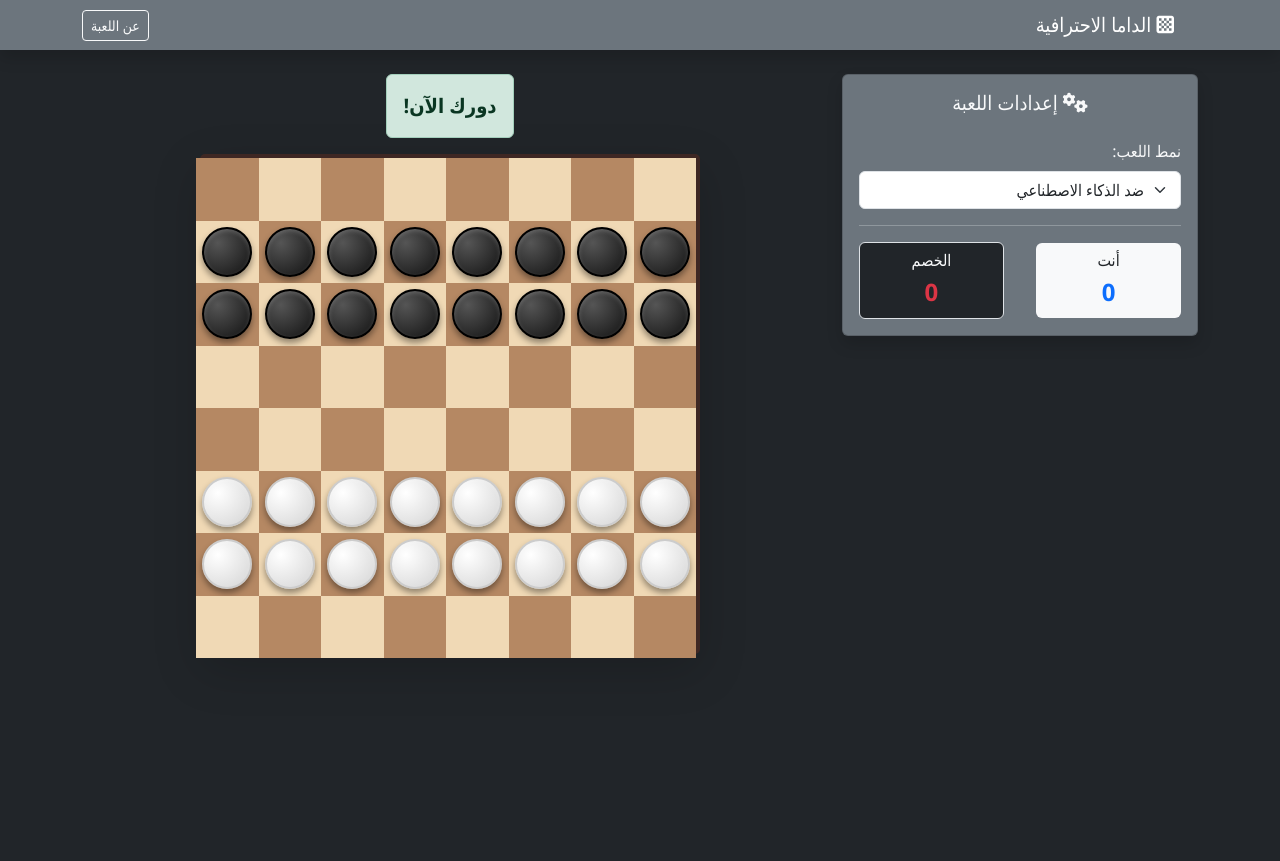
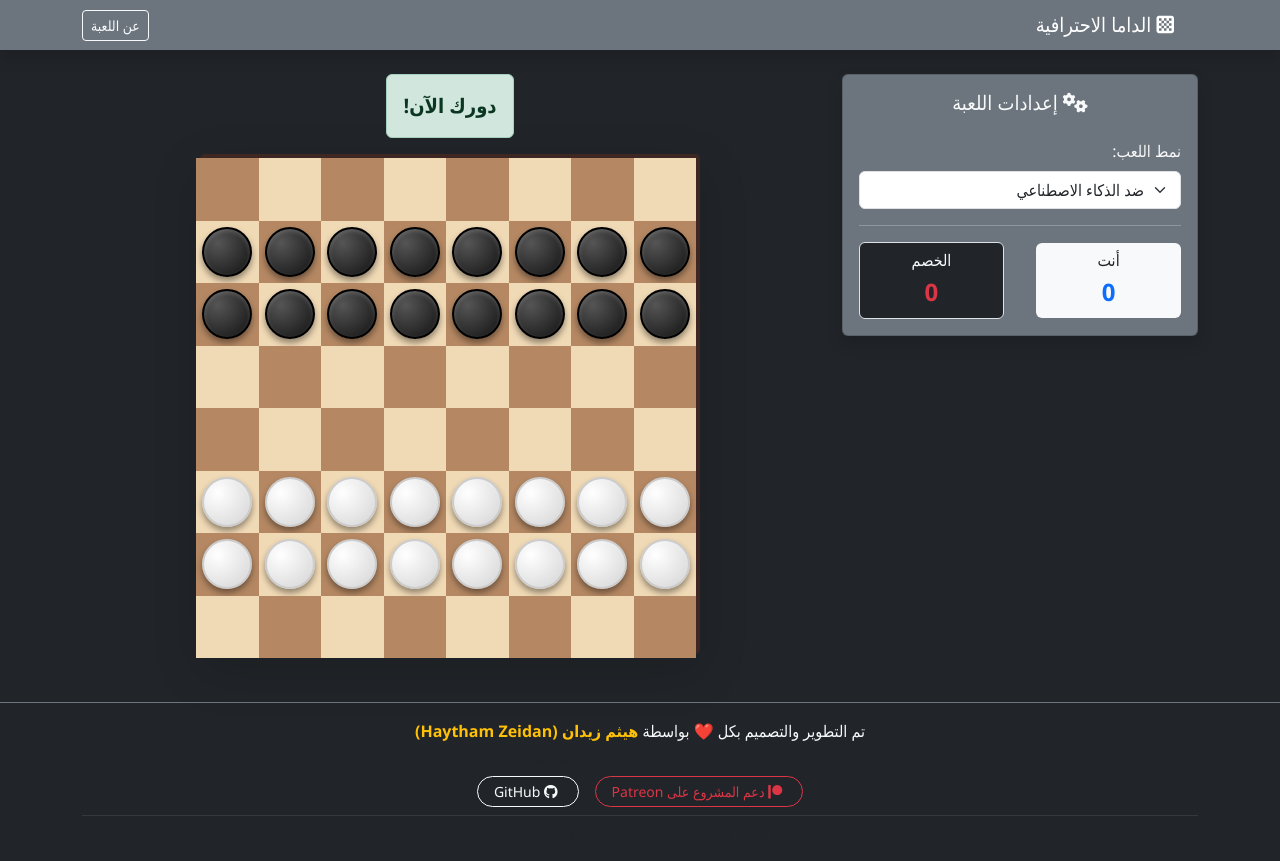
Before and after one commit to wazefapress/Professional-Checkers, a website: page index.html in a window 1280 px wide. Before the commit the page ends 800 px from the top, so only its background shows below. Drawn offline with nearby package versions, Linux system fonts and the light colour scheme; some packages are replaced by stand-ins of ours; a script that the page names is missing.

Commit message:
Add files via upload

```diff
--- a/index.html
+++ b/index.html
@@ -4,6 +4,29 @@
     <meta charset="UTF-8">
     <meta name="viewport" content="width=device-width, initial-scale=1.0">
     <title>الداما الاحترافية | اللعب الجماعي</title>
+    <title>لعبة الداما الاحترافية | Professional Checkers (Dama) Game</title>
+    <meta name="description" content="العب لعبة الداما العربية والتركية الرسمية أونلاين مجاناً! نافس أصدقاءك في غرف جماعية لحظية أو اختبر مهاراتك ضد الذكاء الاصطناعي مع تطبيق PWA متكامل وقوانين البطولات الصارمة.">
+    <meta name="keywords" content="لعبة داما, الداما التركية, الداما العربية, checkers online, dama game, لعب داما اونلاين, لعبة الداما, ذكاء اصطناعي, هيثم زيدان, Haytham Zeidan">
+    <meta name="author" content="Haytham Zeidan">
+    <meta name="robots" content="index, follow">
+    <!-- إعدادات شريط العنوان للأجهزة والموبايل -->
+    <meta name="theme-color" content="#3e2723">
+    <meta name="apple-mobile-web-app-capable" content="yes">
+    <meta name="apple-mobile-web-app-status-bar-style" content="black-translucent">
+    <meta name="apple-mobile-web-app-title" content="الداما">
+    <!-- 2. وسوم مواقع التواصل الاجتماعي (Open Graph - Facebook, WhatsApp, LinkedIn) -->
+    <meta property="og:type" content="website">
+    <meta property="og:title" content="لعبة الداما الاحترافية | Professional Checkers (Dama)">
+    <meta property="og:description" content="العب لعبة الداما التركية والعربية أونلاين مجاناً مع أصدقائك أو ضد الذكاء الاصطناعي مع تطبيق ويب متكامل وقوانين رسمية.">
+    <meta property="og:image" content="dama512x512.png"> <!-- رابط صورة المعاينة -->
+    <meta property="og:image:alt" content="شعار لعبة الداما الاحترافية">
+    <meta property="og:site_name" content="لعبة الداما الاحترافية">
+    <meta property="og:locale" content="ar_AR">
+    <!-- 3. وسوم منصة X / Twitter Cards -->
+    <meta name="twitter:card" content="summary_large_image">
+    <meta name="twitter:title" content="لعبة الداما الاحترافية | Professional Checkers (Dama)">
+    <meta name="twitter:description" content="تحدّ أصدقاءك في لعبة الداما أونلاين مجاناً بقوانين البطولات المعتمدة ودعم PWA والتثبيت الفوري.">
+    <meta name="twitter:image" content="dama512x512.png">
     <!-- PWA Manifest -->
     <link rel="manifest" href="manifest.json">
     <meta name="theme-color" content="#0d6efd">
@@ -128,5 +151,28 @@
             });
         }
     </script>
+    <!-- تذييل الصفحة (Footer) - حقوق التطوير والتصميم -->
+<footer class="bg-dark text-white text-center py-3 mt-5 border-top border-secondary">
+    <div class="container">
+        <p class="mb-1 text-light fs-6">
+            تم التطوير والتصميم بكل ❤️ بواسطة
+            <strong class="text-warning">هيثم زيدان (Haytham Zeidan)</strong>
+        </p>
+        <p class="small text-muted mb-2">Full-Stack Web & Mobile Developer</p>
+
+        <!-- روابط التفاعل ودعم المطور -->
+        <div class="d-flex justify-content-center gap-3 mt-2">
+            <a href="https://www.patreon.com/haythamzeidan" target="_blank" rel="noopener noreferrer" class="btn btn-outline-danger btn-sm rounded-pill px-3">
+                <i class="fab fa-patreon me-1"></i> دعم المشروع على Patreon
+            </a>
+            <a href="https://github.com/wazefapress/Professional-Checkers" target="_blank" rel="noopener noreferrer" class="btn btn-outline-light btn-sm rounded-pill px-3">
+                <i class="fab fa-github me-1"></i> GitHub
+            </a>
+        </div>
+
+        <hr class="my-2 border-secondary opacity-25">
+        <small class="text-muted d-block">&copy; 2026 جميع الحقوق محفوظة | لعبة الداما الاحترافية</small>
+    </div>
+</footer>
 </body>
 </html>
```
